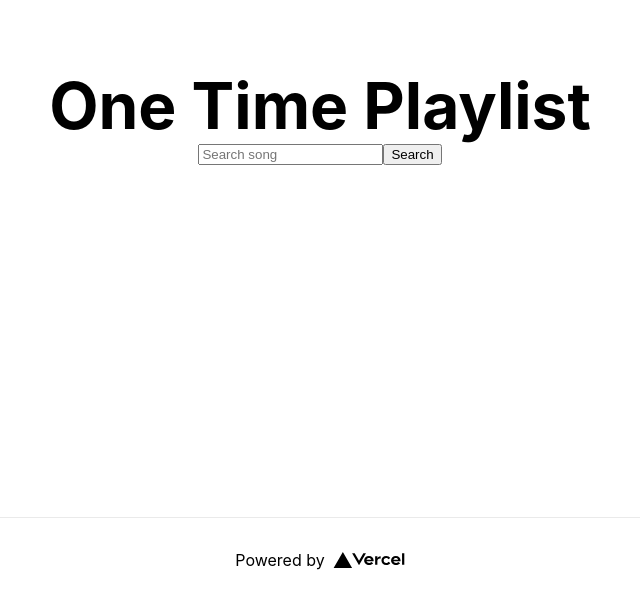
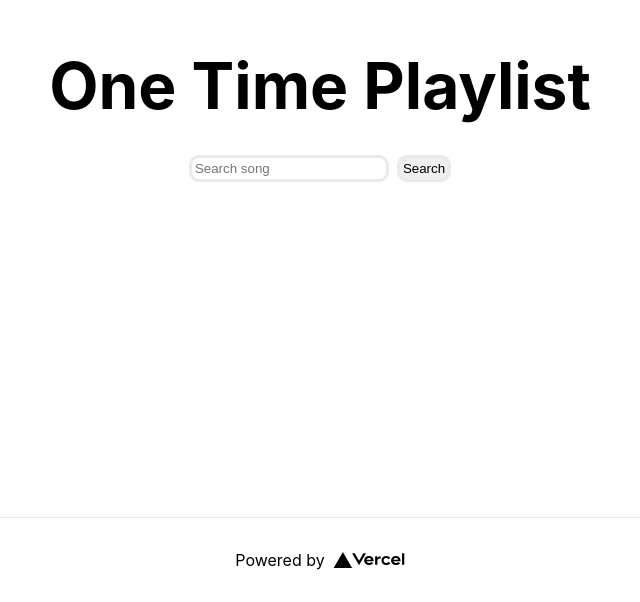
Before and after one commit to risesia/otp-main, a Next.js app: page / in a window 1280 px wide. Shown: the part 283-885 px from the top of the page, without its empty margins (320-960 px from the left). Built offline with nearby package versions, Linux system fonts and the light colour scheme.

Commit message:
FInish search

```diff
--- a/pages/index.js
+++ b/pages/index.js
@@ -49,31 +49,31 @@ export default function Home() {
         <div className={styles.grid}>
 
           <form onSubmit={handleSubmit}>
-            <input
+            <input className={styles.input}
               placeholder={"Search song"}
               onChange={(Event) => {
                 setSearchText(Event.target.value);
               }}
             ></input>
-            <button>Search</button>
+            <button className={styles.button}>Search</button>
           </form>
 
           <div>
             {isSearching ? (
-              <p>Loading</p>
+              <Image
+                src="/Spinner-1s-200px.gif"
+                width={70}
+                height={70}
+              />
             ) : (
               audios?.map((audio) => (
-              <div>
+              <div className={styles.card}>
                 <img
                   src={audio["artwork"]["480x480"]}
-                  width={200}
-                  height={200}
+                  width={70}
                   alt={audio["title"]}
                 />
-                <div>
-                  {" "}
                 <p>{audio["title"]}</p>
-                </div>
               </div>
               ))
             )}
--- a/styles/Home.module.css
+++ b/styles/Home.module.css
@@ -67,22 +67,57 @@
 
 .grid {
   display: flex;
+  flex-direction: column;
   align-items: center;
   justify-content: center;
   flex-wrap: wrap;
   max-width: 800px;
 }
 
+.grid Image {
+  background-color: #fff;
+}
+
+.input {
+  margin-top: 2rem;
+  margin-right: 0.5rem;
+  margin-bottom: 0.2rem;
+  padding: 0.2rem;
+  border: 3px solid #eaeaea;
+  border-radius: 10px;
+  min-width: 200px;
+}
+
+.input:focus,
+.input:active {
+  transition: color 0.15s ease, border-color 0.15s ease;
+  border-color: #0070f3;
+}
+
+.button {
+  transition: color 0.15s ease, border-color 0.15s ease;
+  border: 3px solid #eaeaea;
+  border-radius: 10px;
+  padding: 00.2rem;
+}
+
+.button:hover {
+  color: #0070f3;
+  border-color: #0070f3;
+  background-color: #fafafa;
+}
+
 .card {
   margin: 1rem;
-  padding: 1.5rem;
+  padding: 1rem;
   text-align: left;
   color: inherit;
   text-decoration: none;
-  border: 1px solid #eaeaea;
+  border: 3px solid #eaeaea;
   border-radius: 10px;
   transition: color 0.15s ease, border-color 0.15s ease;
   max-width: 300px;
+  display: flex;
 }
 
 .card:hover,
@@ -98,9 +133,17 @@
 }
 
 .card p {
-  margin: 0;
-  font-size: 1.25rem;
-  line-height: 1.5;
+  margin-left: 1rem;
+  margin-bottom: 0;
+  margin-top: 0;
+  font-size: 1rem;
+  line-height: 1.2;
+}
+
+.card img {
+  border-radius: 10px;
+  max-width: 70px;
+  max-height: 70px;
 }
 
 .logo {
```
Also changed, not shown: public/Spinner-1s-200px.gif (added).
